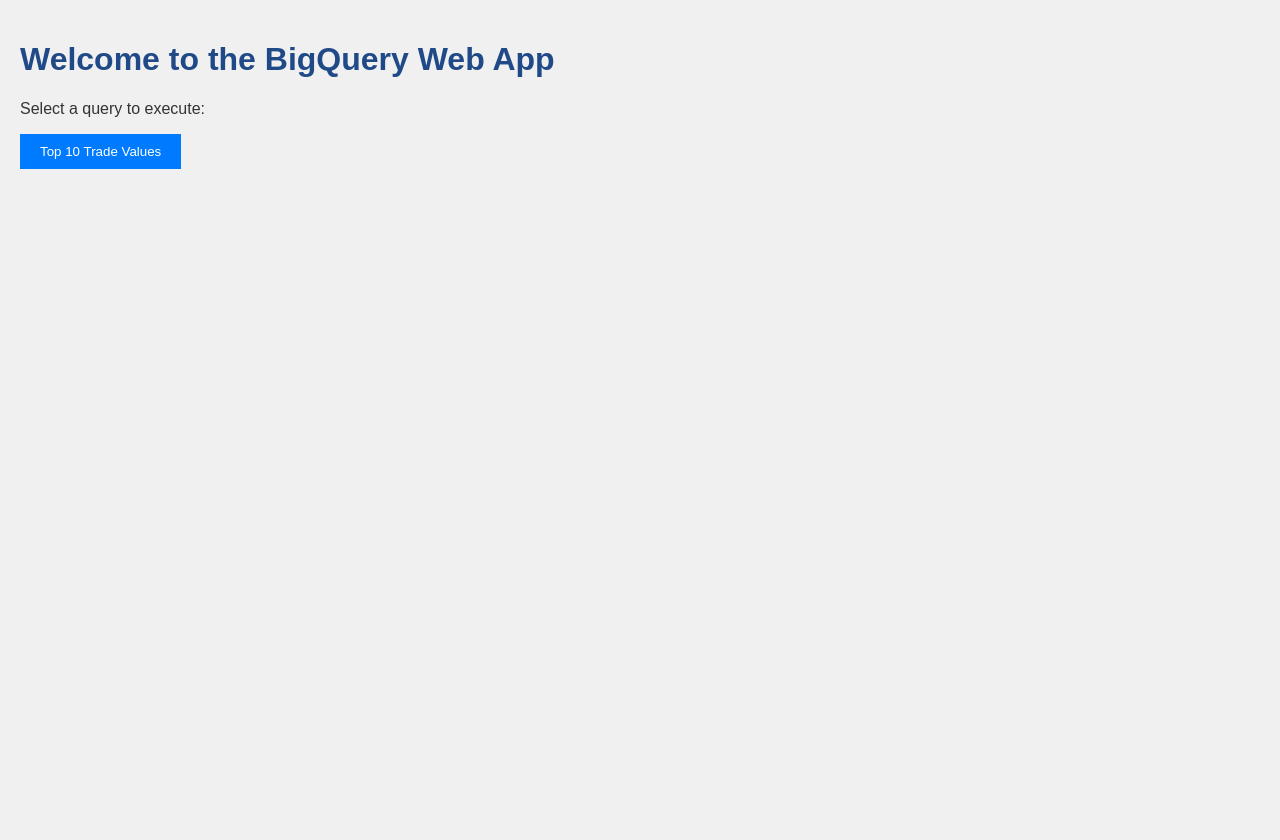
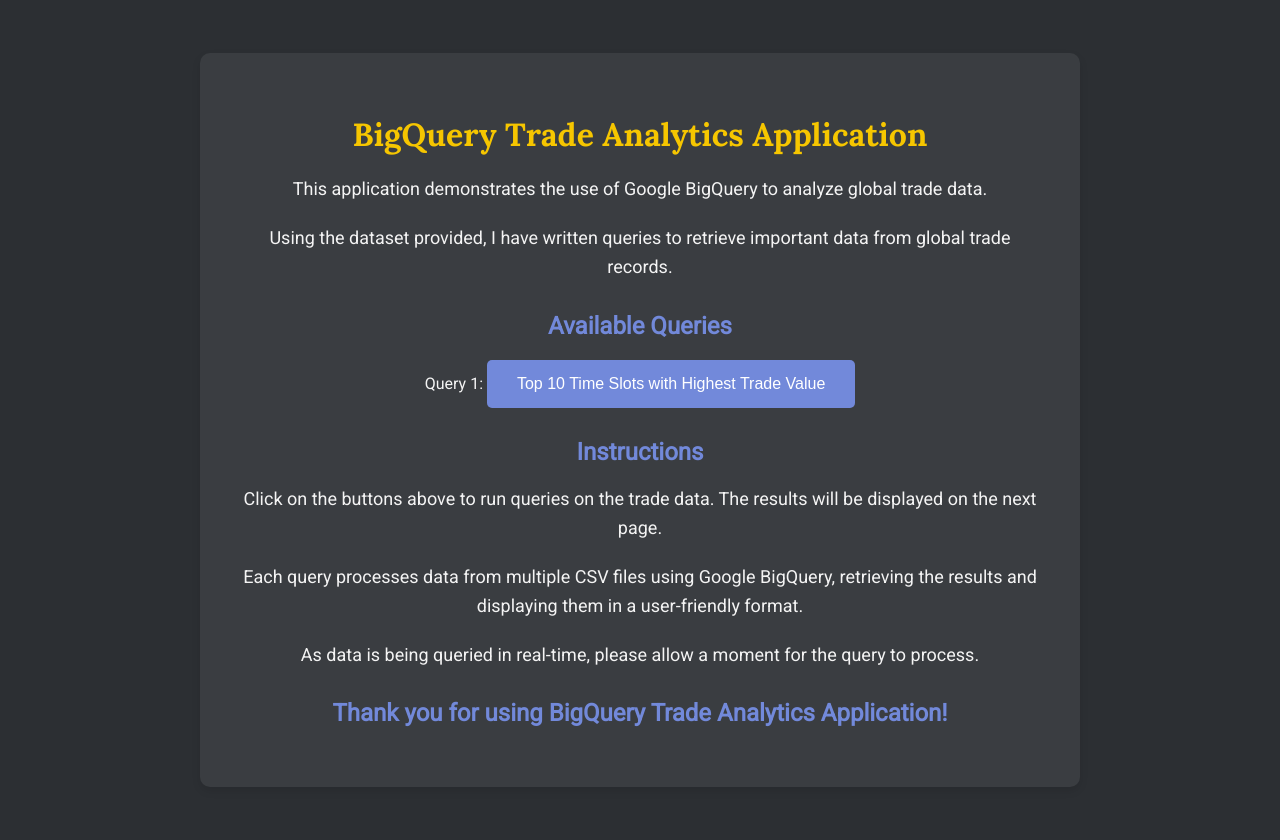
Before and after one commit to Danemous1985/task_2, a Flask app: page / in a window 1280 px wide. Before the commit the page ends 169 px from the top, so only its background shows below. Run offline with Flask 3, Linux system fonts and the light colour scheme.

Commit message:
Added alot of stuff. Theres styling for index.html (first page). I like the UI design, its nice! I have made 1 query and it works good, no css on that results page yet though. Also all the uploading CSV stuff to gcloud BigQuery is done and working. Queries work good there too and reflect same results as my program! :). Doing good so far. Fixed some my commenting and reminder comments for where I'll put future stuff in the code! Also have a requirements.txt for installing needed stuff in virtual environment.

```diff
--- a/task_2/main.py
+++ b/task_2/main.py
@@ -3,25 +3,37 @@ from flask import Flask, render_template
 
 app = Flask(__name__)
 
+"""
+route returns main index.html page
+"""
 @app.route('/')
 def index():
     return render_template('index.html')
 
+# Query 1: Top 10 time slots with the highest trade value
+"""
+This is Query 1. It will show top 10 time slots with highest trade values like assignment brief ask's. I think the result looks correct?
+"""
 @app.route('/query1')
 def query1():
-    client = bigquery.Client()
+    client = bigquery.Client(project="task2-436212")
+
+    # The query with field names, much like SQL query
     query = """
-    SELECT time_ref, SUM(import_value + export_value) AS trade_value
-    FROM `assignment1_dataset.gsquarterlySeptember20`
+    SELECT time_ref, SUM(value) AS trade_value
+    FROM `task2-436212.quarterly.quarterly_sep_20`
     GROUP BY time_ref
     ORDER BY trade_value DESC
     LIMIT 10
     """
+
     query_job = client.query(query)
     results = query_job.result()
+
     return render_template('results.html', results=results)
 
-# Add more query routes if needed
+
+# Leave comment here for add more queries from assignment
 
 if __name__ == '__main__':
     app.run(host='0.0.0.0', port=8080)
--- /dev/null
+++ b/task_2/requirements.txt
@@ -0,0 +1,3 @@
+Flask
+google-cloud-bigquery
+gunicorn
--- a/task_2/static/style.css
+++ b/task_2/static/style.css
@@ -1,39 +1,77 @@
+/* styling */
 body {
-    font-family: Arial, sans-serif;
-    background-color: #f0f0f0; /* Light grey background */
+    /* Picking a nicer font here */
+    font-family: 'Roboto', sans-serif;
+    /* make dark grey background */
+    background-color: #2c2f33;
+    /* for grey text */
+    color: #f4f4f4;
     margin: 0;
     padding: 20px;
-    color: #333; /* Dark grey text */
+    display: flex;
+    justify-content: center;
+    align-items: center;
+    /* make content centred */
+    min-height: 100vh;
 }
 
-h1 {
-    color: #204a87; /* Dark blue for headings */
+/* style for the content container */
+.container {
+    text-align: center;
+    /* a little lighter grey background for the container */
+    background-color: #3a3d41;
+    padding: 40px;
+    border-radius: 10px;
+    box-shadow: 0 4px 8px rgba(0, 0, 0, 0.1);
+    max-width: 800px;
+    width: 100%;
 }
 
-table {
-    width: 100%;
-    border-collapse: collapse;
+/* styling for heading */
+h1 {
+    /* change font headings */
+    font-family: 'Lora', serif;
+    /* yellow colour for the main heading */
+    color: #f6c600;
+    margin-bottom: 20px;
+}
+
+h2 {
+    /* light blue color for subheading stuff */
+    color: #7289da;
+    margin-top: 30px;
+}
+
+/* style for queries selectable section */
+ul {
+    list-style-type: none;
+    padding: 0;
+}
+
+ul li {
     margin: 20px 0;
 }
 
-table, th, td {
-    border: 1px solid #ddd; /* Light grey borders */
-}
-
-th, td {
-    padding: 8px;
-    text-align: left;
-    background-color: #f9f9f9; /* Very light grey for table cells */
-}
-
+/* my buttons styling */
 button {
-    padding: 10px 20px;
-    background-color: #007bff; /* Bootstrap primary blue */
+    padding: 15px 30px;
+    background-color: #7289da;
     color: white;
     border: none;
     cursor: pointer;
+    font-size: 16px;
+    border-radius: 5px;
+    transition: background-color 0.3s ease;
 }
 
 button:hover {
-    background-color: #0056b3; /* Darker blue on hover */
+    /* dark blue for hover on button */
+    background-color: #5c6bcc;
 }
+
+/* style for paragraph */
+p {
+    font-size: 18px;
+    line-height: 1.6;
+    margin-bottom: 20px;
+}
--- a/task_2/templates/index.html
+++ b/task_2/templates/index.html
@@ -1,13 +1,28 @@
 <!DOCTYPE html>
 <html>
 <head>
-    <title>BigQuery App</title>
+    <title>BigQuery Trade Analytics</title>
     <link rel="stylesheet" type="text/css" href="{{ url_for('static', filename='style.css') }}">
+    <!-- I'm using this google font. looks nice! -->
+    <link href="https://fonts.googleapis.com/css2?family=Lora:wght@700&family=Roboto:wght@400&display=swap" rel="stylesheet">
 </head>
 <body>
-    <h1>Welcome to the BigQuery Web App</h1>
-    <p>Select a query to execute:</p>
-    <a href="/query1"><button>Top 10 Trade Values</button></a>
-    <!-- Add more buttons for future queries -->
+    <div class="container">
+        <h1>BigQuery Trade Analytics Application</h1>
+        <p>This application demonstrates the use of Google BigQuery to analyze global trade data.</p>
+        <p>Using the dataset provided, I have written queries to retrieve important data from global trade records.</p>
+
+        <h2>Available Queries</h2>
+        <ul>
+            <li>Query 1: <a href="/query1"><button>Top 10 Time Slots with Highest Trade Value</button></a></li>
+            <!-- Leaving this comment here for when I added more buttons for queries -->
+        </ul>
+
+        <h2>Instructions</h2>
+        <p>Click on the buttons above to run queries on the trade data. The results will be displayed on the next page.</p>
+        <p>Each query processes data from multiple CSV files using Google BigQuery, retrieving the results and displaying them in a user-friendly format.</p>
+        <p>As data is being queried in real-time, please allow a moment for the query to process.</p>
+        <h2>Thank you for using BigQuery Trade Analytics Application!</h2>
+    </div>
 </body>
 </html>
```
Also changed, not shown: task_2/app.yaml (+7 -2 lines), task_2/templates/results.html (+6 -3 lines), 1 other file.
